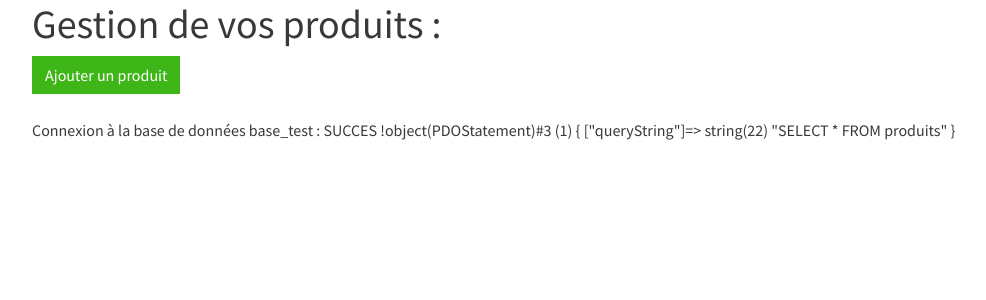
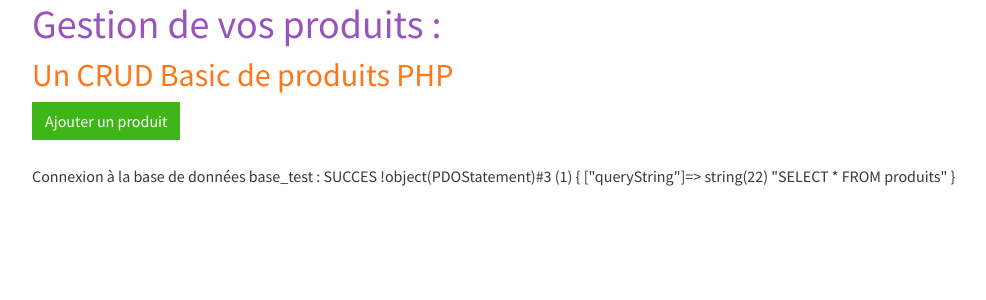
Before and after one commit to micpiwo38/micpiwo38-ADONIS-CRUD-Produits-PHP-de-base, a PHP site: page /test_php/ in a window 1280 px wide. Shown: the top 300 px of the page, without its empty margins (50-1036 px from the left). Run offline with PHP 8.4, Linux system fonts and the light colour scheme; data that the repository does not hold is empty.

Commit message:
Modif des titres de la page index.php

```diff
--- a/index.php
+++ b/index.php
@@ -12,7 +12,8 @@
 </head>
 <body>
     <div class="container">
-        <h1>Gestion de vos produits :</h1>
+        <h1 class="text-info">Gestion de vos produits :</h1>
+        <h2 class="text-warning">Un CRUD Basic de produits PHP</h2>
         <a href="ajouter_produit.php" class="btn btn-success">Ajouter un produit</a>
                 <br><br>
 <?php
```
